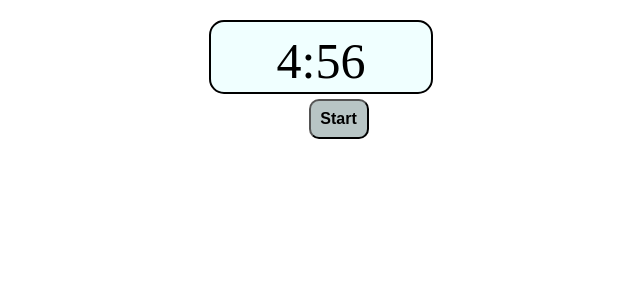
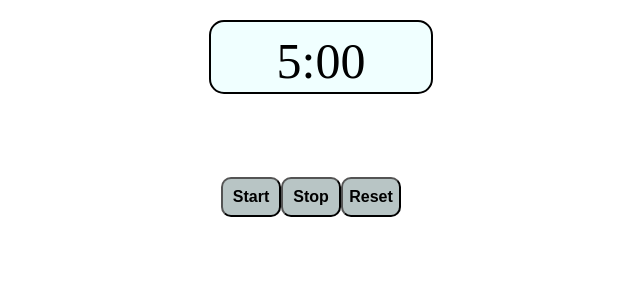
Before and after one commit to catrinaovidiualex/timerApp, a plain HTML site: page index.html in a window 1280 px wide. Shown: the whole page, without its empty margins (319-959 px from the left). Drawn offline with Linux system fonts and the light colour scheme.

Commit message:
other commit

```diff
--- a/index.html
+++ b/index.html
@@ -12,7 +12,13 @@
       <p id="timer">5:00</p>
 
     </div>
+
+    <div class="butoane">
     <button class="start">Start</button>
+    <button class="stop">Stop</button>
+    <button class="reset">Reset</button>
     <script src="timer.js"></script>
+
+  </div>
 </body>
 </html>
--- a/style.css
+++ b/style.css
@@ -33,7 +33,7 @@ p{
     text-align: center;
     width:60px;
     height:40px;
-   margin-left: 49%;
+
    font-weight: bold;
    font-size: 16px;
    border-radius: 10px;
@@ -41,3 +41,48 @@ p{
 
 
 }
+
+.stop{
+
+    background-color: rgb(184, 197, 197);
+    align-items: center;
+    justify-content: center;
+    text-align: center;
+    width:60px;
+    height:40px;
+
+   font-weight: bold;
+   font-size: 16px;
+   border-radius: 10px;
+   margin-top: 5px;
+
+
+}
+
+.reset{
+
+    background-color: rgb(184, 197, 197);
+    align-items: center;
+    justify-content: center;
+    text-align: center;
+    width:60px;
+    height:40px;
+
+   font-weight: bold;
+   font-size: 16px;
+   border-radius: 10px;
+   margin-top: 5px;
+
+
+
+}
+
+.butoane{
+
+    margin:auto;
+    width: 200px;
+    height: 200px;
+    display:flex;
+    text-align: center;
+    align-items: center;
+    }
--- a/timer.js
+++ b/timer.js
@@ -1,12 +1,30 @@
 let container=document.querySelector(".container");
 
-let min=5;
+let min=5
 let timerDuration=min*60;
 let timer=document.getElementById("timer");
 
 
-/*let btnStart=document.querySelector(".start");
-btnStart.addEventListener("click",startTimer);*/
+let t;
+
+
+let btnStart=document.querySelector(".start");
+btnStart.addEventListener("click",()=>{
+
+    t=setInterval(startTimer,1000);
+});
+
+
+let btnReset=document.querySelector(".reset");
+btnReset.addEventListener("click",resetTimer);
+
+
+let btnStop=document.querySelector(".stop");
+btnStop.addEventListener("click", stopTimer);
+
+let btnEdit=document.getElementById('timer');
+btnEdit.addEventListener("dblclick",editTimer);
+
 
 
 
@@ -24,8 +42,42 @@ function startTimer(){
 
 
 
+
+}
+
+function resetTimer(){
+ location.reload();
+}
+
+function stopTimer(){
+
+    clearInterval(t);
+}
+
+function editTimer(){
+
+let paragraf=document.getElementById('timer');
+paragraf.contentEditable="true";
+window.alert("Introduceti numarul de minute in formatul mm:ss");
+
+if(timerFormat(paragraf)){
+
+    let mins=extractMins(paragraf);
+}
+
 }
 
 
+function timerFormat(text){
+    const regex = /\d\d:\d\d/g;
 
-setInterval(startTimer,1000);
+    return text.match(regex);
+}
+
+function extractMins(text){
+    if(text){
+        let minute=text.substring(0,2);
+        console.log(minute);
+    }
+
+}
```
